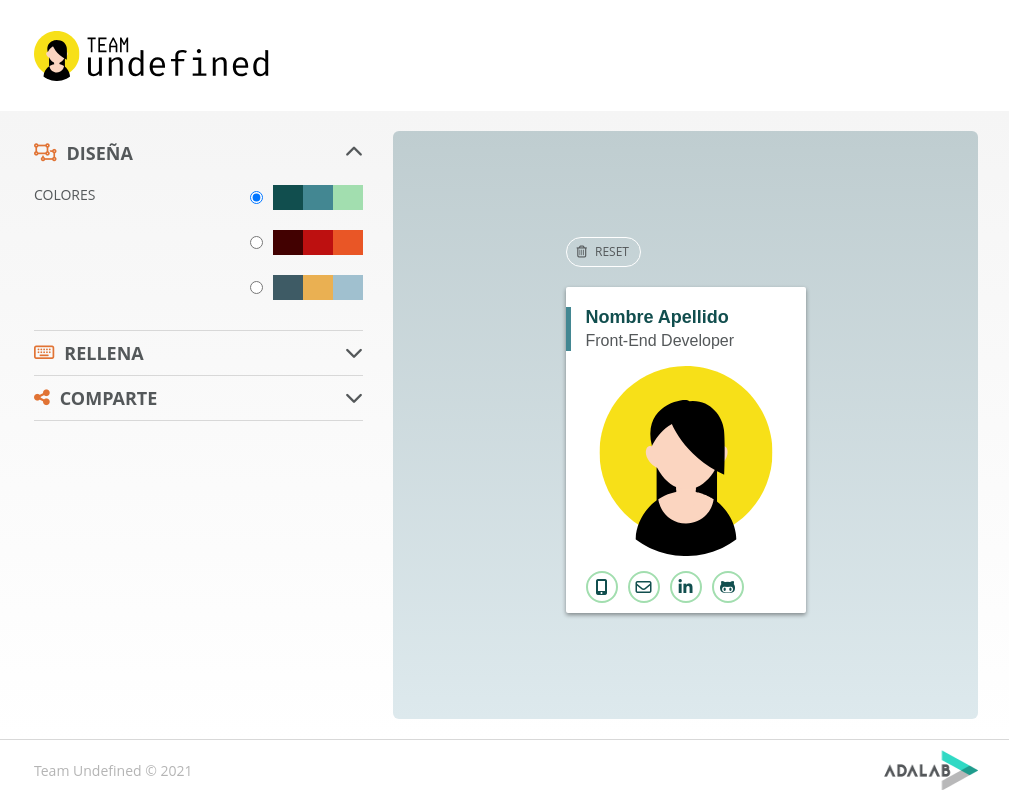
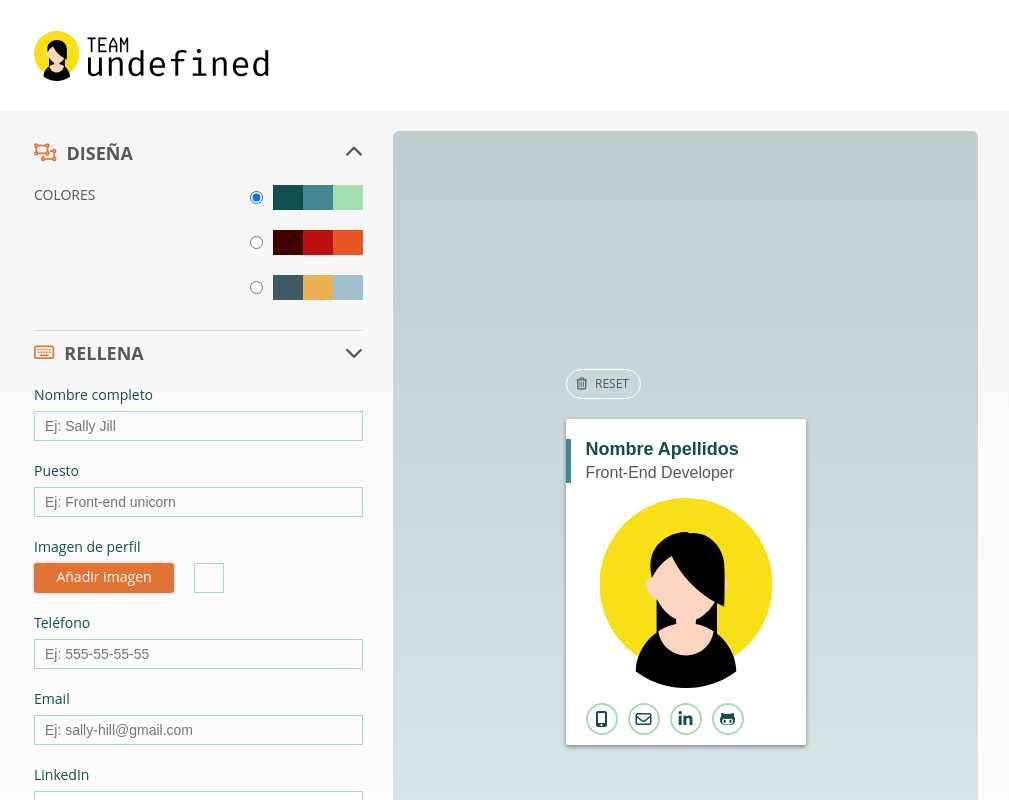
Before and after one commit to Adalab/project-promo-o-module-3-team-9, a React (Create React App) app: page / in a window 1280 px wide. Shown: the top 800 px of the page, without its empty margins (134-1143 px from the left). Built offline with nearby package versions, Linux system fonts and the light colour scheme.

Commit message:
add data.name

```diff
--- a/src/components/App.js
+++ b/src/components/App.js
@@ -1,8 +1,29 @@
 import "../styles/App.scss";
 import logoTeam from "../images/logo-team-undefined.svg";
 import logoAdalab from "../images/logo-adalab.png";
+import { useState } from "react";
 
 function App() {
+  const [data, setData] = useState({
+    name: "",
+    job: "",
+    email: "",
+    phone: "",
+    linkedin: "",
+    github: "",
+    photo: "",
+    palette: 1,
+  });
+
+  const handleInput = (ev) => {
+    const inputChange = ev.currentTarget.name;
+    if (inputChange === "name") {
+      setData({
+        ...data,
+        name: ev.currentTarget.value,
+      });
+    }
+  };
   return (
     <div className="App">
       <header className="header">
@@ -22,7 +43,7 @@ function App() {
               <article className="cards__article">
                 <div className="js-borderPalette cards__wrapper--palette1">
                   <h1 className="cards__title js-cardName cards__title--palette1">
-                    Nombre Apellido
+                    {data.name || "Nombre Apellidos"}
                   </h1>
                   <h2 className="cards__subtitle js-cardOccupation">
                     Front-end developer
@@ -149,7 +170,9 @@ function App() {
                 <i className="fas fa-chevron-down box__arrow js-iconFill"></i>
               </legend>
 
-              <section className="box__main fill__section js-sectionFill hidden">
+              <section
+                className="box__main fill__section js-sectionFill" /*hidden*/
+              >
                 <label className="fill__label" htmlFor="name">
                   Nombre completo
                 </label>
@@ -160,6 +183,7 @@ function App() {
                   id="name"
                   placeholder="Ej: Sally Jill"
                   maxLength="16"
+                  onChange={handleInput}
                 />
 
                 <label className="fill__label" htmlFor="job">
```
